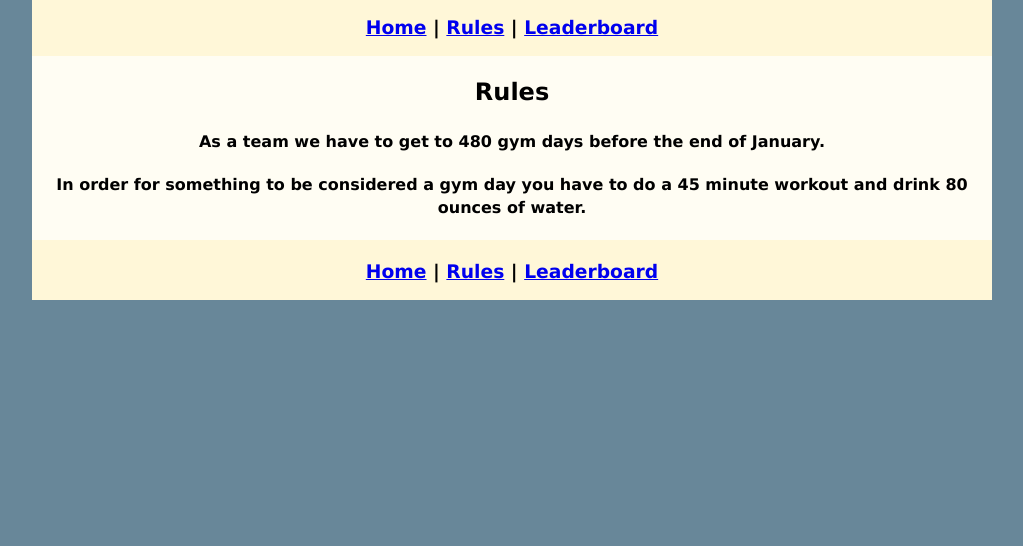
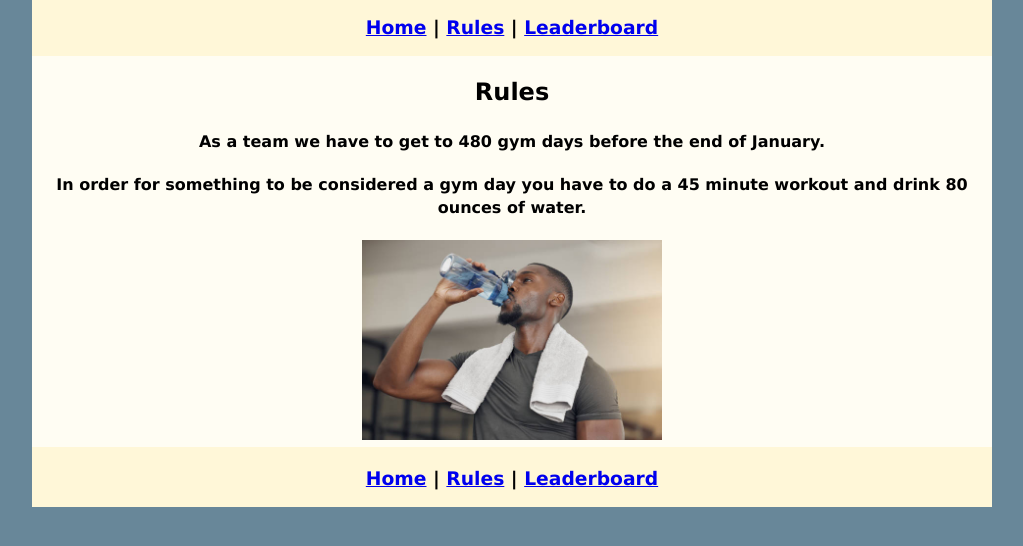
Before and after one commit to KTouhuni/mpnswgym, a plain HTML site: page rules/index.html in a window 1280 px wide. Shown: the part 84-630 px from the top of the page, without its empty margins (128-1151 px from the left). Drawn offline with Linux system fonts and the light colour scheme.

Commit message:
Update index.html

```diff
--- a/rules/index.html
+++ b/rules/index.html
@@ -19,6 +19,7 @@
   	<h2>Rules</h2>
     <h4>As a team we have to get to 480 gym days before the end of January.</h4>
     <h4>In order for something to be considered a gym day you have to do a 45 minute workout and drink 80 ounces of water.</h4>
+	   <img src="drink.jpg" alt="US" width="300">
 	  <div class="nav">
     <h3><a href="../index.html">Home</a> | <a href="index.html">Rules</a> | <a href="../leaderboard/index.html">Leaderboard</a>
     </div>
```
